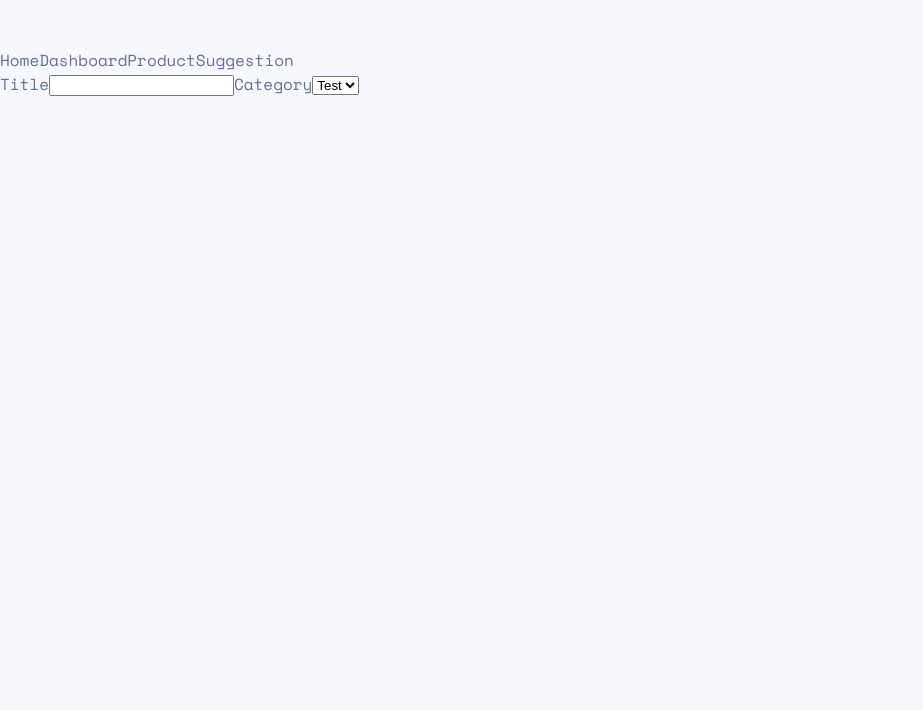
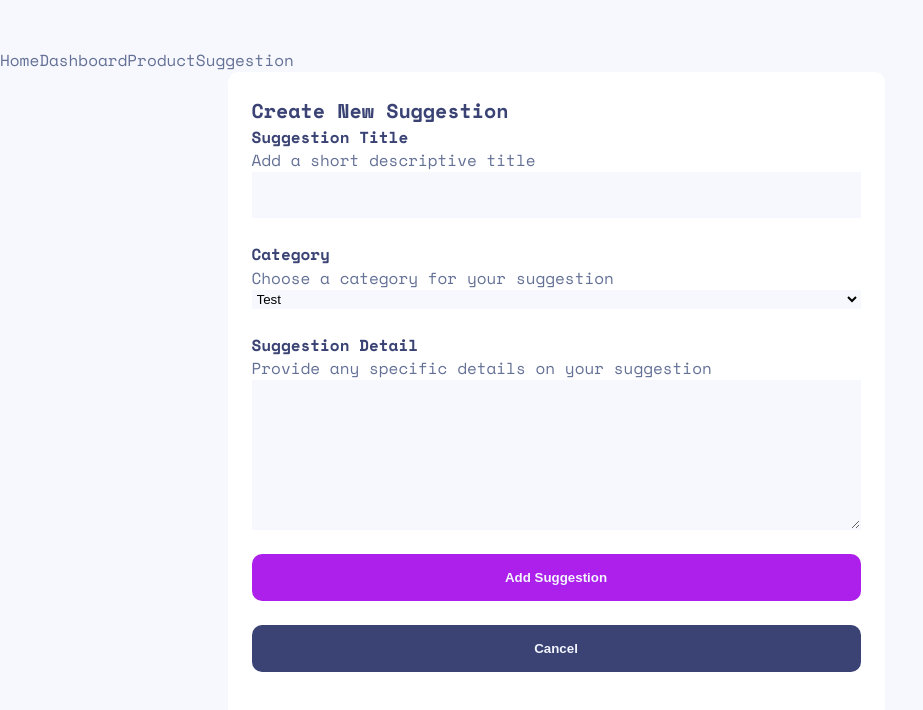
Before and after one commit to ormus395/product-feedback-app-web, a React (Create React App) app: page /new-suggestion in a window 1280 px wide. Shown: the top 710 px of the page, without its empty margins (0-923 px from the left). Built offline with nearby package versions, Linux system fonts and the light colour scheme.

Commit message:
Added several form based components, added form to add suggestion page

```diff
--- a/src/components/Button/Button.tsx
+++ b/src/components/Button/Button.tsx
@@ -2,23 +2,28 @@ import "./button.css";
 
 type ButtonProps = {
   onClick?: Function;
-  type?: string;
+  flavor?: string;
+  type?: "button" | "submit" | "reset" | undefined;
   children: any;
 };
 
-const Button: React.FC<ButtonProps> = ({ onClick, type, children }) => {
+const Button: React.FC<ButtonProps> = ({ onClick, type, flavor, children }) => {
   let typeClass: string = "";
-  if (type) {
+  if (flavor) {
     // classname derived here
-    switch (type) {
+    switch (flavor) {
       case "dropdown":
         typeClass = "btn--dropdown";
+        break;
+      case "cancel":
+        typeClass = "btn--cancel";
     }
   }
   return (
     <button
       onClick={onClick ? () => onClick() : undefined}
       className={`btn ${typeClass}`}
+      type={type}
     >
       {children}
     </button>
--- a/src/components/Button/button.css
+++ b/src/components/Button/button.css
@@ -22,6 +22,10 @@
 .btn--danger {
 }
 
+.btn--cancel {
+  background-color: var(--button-3);
+}
+
 .btn--dropdown {
   background-color: var(--button-3);
 }
--- a/src/components/DropDown/DropDown.tsx
+++ b/src/components/DropDown/DropDown.tsx
@@ -37,7 +37,7 @@ const DropDown = ({ options, selectDefault }: DropDownProps) => {
   };
   return (
     <div className="dropdown">
-      <Button type="dropdown" onClick={handleOpen}>
+      <Button flavor="dropdown" onClick={handleOpen}>
         Sort by: {selected}
       </Button>
       <ul className={`menu-list ${isOpen ? null : "hidden"}`}>{optionItems}</ul>
--- /dev/null
+++ b/src/components/Form/Form.tsx
@@ -0,0 +1,16 @@
+import "./form.css";
+
+type FormProps = {
+  handleSubmit: any;
+  children: any;
+};
+
+const Form = ({ handleSubmit, children }: FormProps) => {
+  return (
+    <form className="form" onSubmit={handleSubmit}>
+      {children}
+    </form>
+  );
+};
+
+export default Form;
--- /dev/null
+++ b/src/components/Form/form.css
@@ -0,0 +1,6 @@
+.form {
+  background-color: #ffffff;
+  border-radius: 10px;
+  max-width: 657px;
+  padding: 1.5rem;
+}
--- /dev/null
+++ b/src/components/FormGroup/FormGroup.tsx
@@ -0,0 +1,14 @@
+import "./form-group.css";
+import Flex from "../Layout/Flex/Flex";
+
+const FormGroup = ({ children }: any) => {
+  return (
+    <div className="form-group">
+      <Flex className="form-group" direction="column">
+        {children}
+      </Flex>
+    </div>
+  );
+};
+
+export default FormGroup;
--- /dev/null
+++ b/src/components/FormGroup/form-group.css
@@ -0,0 +1,28 @@
+.form-group {
+  margin-bottom: 1.5rem;
+}
+
+.form-group label {
+  color: var(--button-3);
+  font-weight: 700;
+}
+
+.form-group textarea {
+  max-height: 150px;
+}
+
+.form-group textarea,
+select {
+  border: 1px solid var(--body);
+  background-color: var(--body);
+  cursor: pointer;
+  transition: border 200ms ease;
+}
+
+.form-group textarea:hover,
+select:hover,
+textarea:focus,
+select:focus {
+  outline: none;
+  border: 1px solid var(--blue-purple);
+}
--- /dev/null
+++ b/src/components/Input/Input.tsx
@@ -0,0 +1,15 @@
+import "./input.css";
+
+type InputProps = {
+  name?: string;
+  type?: string;
+  handleChange: any;
+  placeholder?: string;
+  value?: string;
+};
+
+const Input = (props: InputProps) => {
+  return <input type={props.type} onChange={props.handleChange} />;
+};
+
+export default Input;
--- /dev/null
+++ b/src/components/Input/input.css
@@ -0,0 +1,16 @@
+input[type="text"] {
+  padding: 0.9rem;
+  background-color: var(--body);
+  border: 1px solid var(--body);
+  transition: border 200ms ease;
+}
+
+input[type="text"]:hover {
+  cursor: pointer;
+  border: 1px solid var(--blue-purple);
+}
+
+input[type="text"]:focus {
+  border: 1px solid var(--blue-purple);
+  outline: none;
+}
--- a/src/pages/Suggestion/AddSuggestionForm.tsx
+++ b/src/pages/Suggestion/AddSuggestionForm.tsx
@@ -1,5 +1,9 @@
 import { useFormik } from "formik";
-
+import Form from "../../components/Form/Form";
+import Input from "../../components/Input/Input";
+import FormGroup from "../../components/FormGroup/FormGroup";
+import Container from "../../components/Layout/Container/Contianer";
+import Button from "../../components/Button/Button";
 /*
 
 Initial suggestion form values
@@ -8,6 +12,29 @@ Initial suggestion form values
     suggestion body
 */
 
+type Errors = {
+  title?: string;
+  suggestionType?: string;
+  suggestionBody?: string;
+};
+
+const validate = (values: any) => {
+  const errors: Errors = {};
+  if (!values.title) {
+    errors.title = "Required";
+  } else if (values.title.length > 15) {
+    errors.title = "Title must be 15 characters or less.";
+  }
+
+  if (!values.suggestionType) {
+    errors.suggestionType = "Required";
+  }
+
+  if (!values.suggestionBody) {
+    errors.suggestionBody = "Required";
+  }
+};
+
 const AddSuggestionForm = () => {
   const formik = useFormik({
     initialValues: {
@@ -15,23 +42,28 @@ const AddSuggestionForm = () => {
       suggestionType: "",
       suggestionBody: "",
     },
+    validate,
     onSubmit: (values) => {
       alert(JSON.stringify(values, null, 2));
     },
   });
   return (
-    <div>
-      <form onSubmit={formik.handleSubmit}>
-        <label htmlFor="title">Title</label>
-        <input
-          id="title"
+    <Container>
+      <Form handleSubmit={formik.handleSubmit}>
+        <h2>Create New Suggestion</h2>
+        <FormGroup>
+          <label htmlFor="title">Suggestion Title</label>
+          <p>Add a short descriptive title</p>
+          <Input
             name="title"
             type="text"
-          onChange={formik.handleChange}
+            handleChange={formik.handleChange}
             value={formik.values.title}
           />
-
+        </FormGroup>
+        <FormGroup>
           <label htmlFor="suggestionType">Category</label>
+          Choose a category for your suggestion
           <select
             name="suggestionType"
             id="suggestionType"
@@ -40,8 +72,29 @@ const AddSuggestionForm = () => {
           >
             <option>Test</option>
           </select>
-      </form>
-    </div>
+        </FormGroup>
+        <FormGroup>
+          <label htmlFor="suggestionBody">Suggestion Detail</label>
+          <p>Provide any specific details on your suggestion</p>
+          <textarea
+            name="suggestionBody"
+            id="suggestionBody"
+            cols={30}
+            rows={30}
+            onChange={formik.handleChange}
+            value={formik.values.suggestionBody}
+          ></textarea>
+        </FormGroup>
+        <FormGroup>
+          <Button type="submit">Add Suggestion</Button>
+        </FormGroup>
+        <FormGroup>
+          <Button type="reset" flavor="cancel">
+            Cancel
+          </Button>
+        </FormGroup>
+      </Form>
+    </Container>
   );
 };
 
```
Also changed, not shown: src/utils/formikValidators.ts (added, +14 -0 lines). Lines whose indentation alone changed are shown as unchanged.
